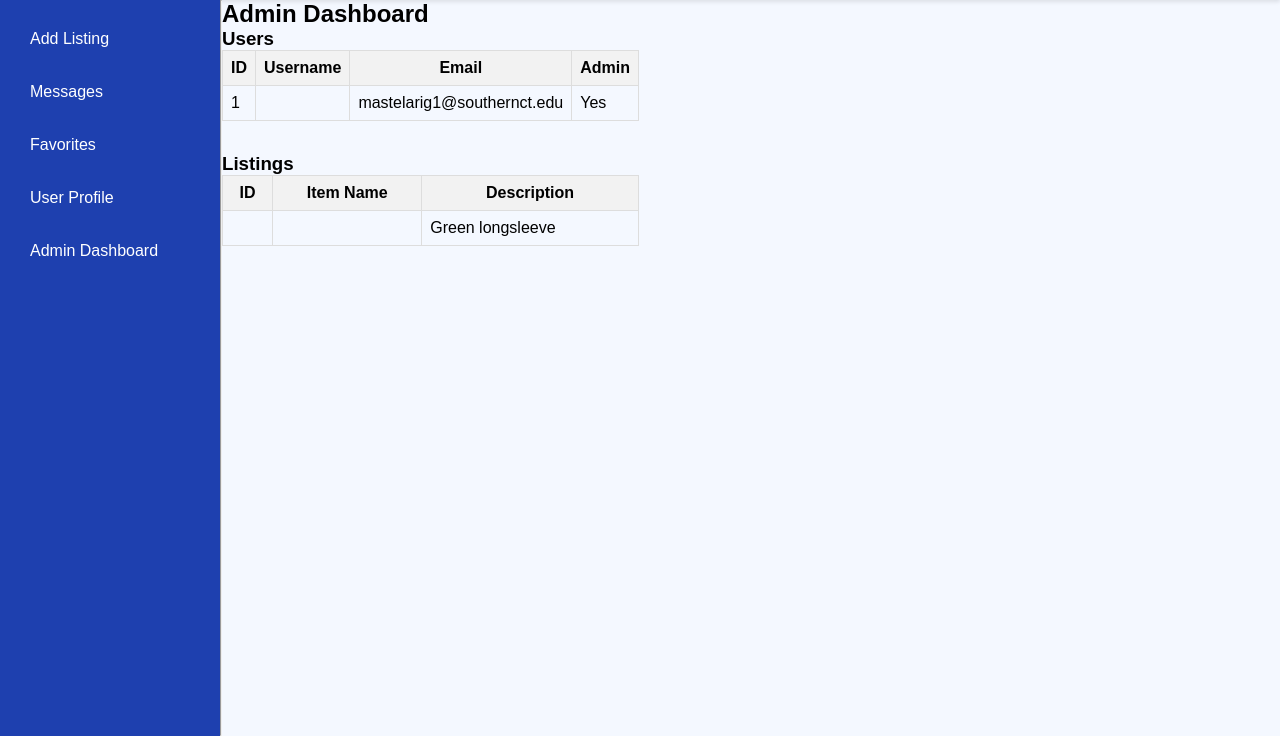
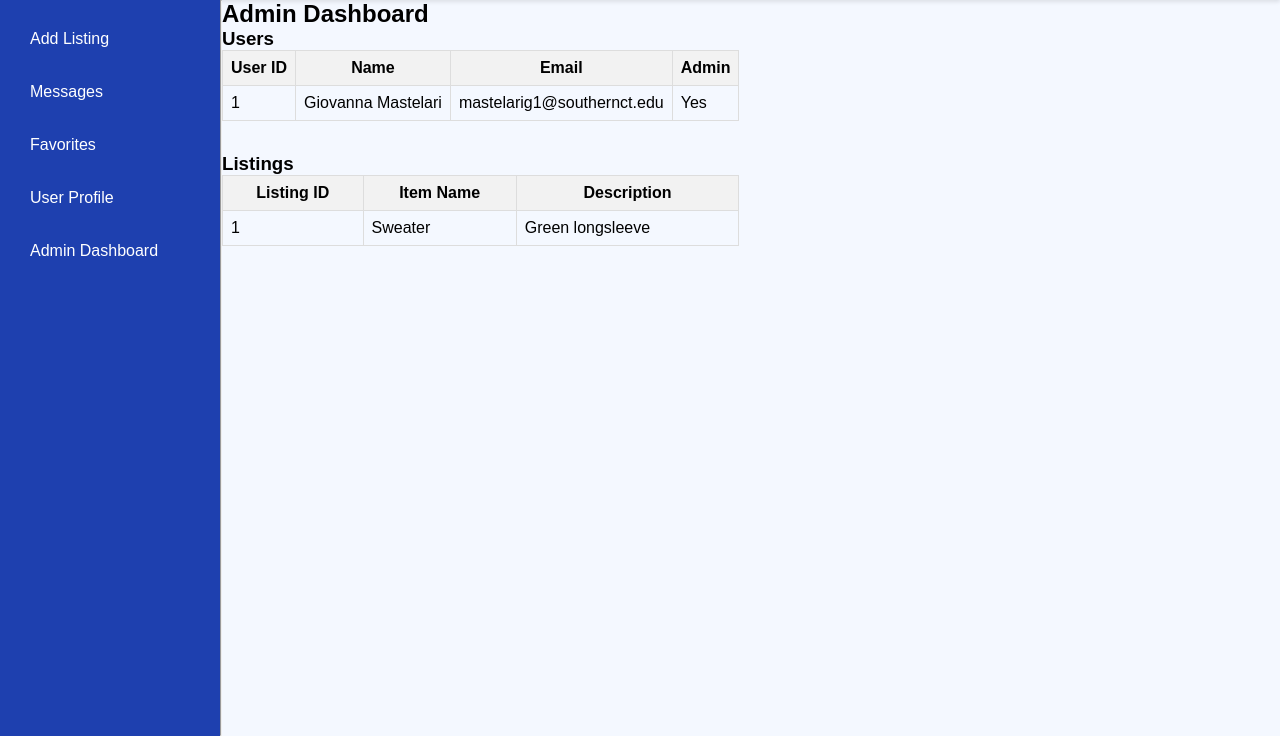
Before and after one commit to masterpillow/campus-closet, a Flask app: page /admin in a window 1280 px wide. Shown: the part 64-800 px from the top of the page. Run offline with Flask 3, Linux system fonts and the light colour scheme; a user stored in the database is signed in; data comes from the database, SQL or seed files in the repository.

Commit message:
Updated html for the admin dashboard page.

```diff
--- a/app/templates/admin_dashboard.html
+++ b/app/templates/admin_dashboard.html
@@ -6,15 +6,15 @@
     <h3>Users</h3>
     <table>
         <tr>
-            <th>ID</th>
-            <th>Username</th>
+            <th>User ID</th>
+            <th>Name</th>
             <th>Email</th>
             <th>Admin</th>
         </tr>
         {% for user in users %}
         <tr>
             <td>{{ user.id }}</td>
-            <td>{{ user.username }}</td>
+            <td>{{ user.name }}</td>
             <td>{{ user.email }}</td>
             <td>{{ "Yes" if user.is_admin else "No" }}</td>
         </tr>
@@ -24,14 +24,14 @@
     <h3>Listings</h3>
     <table>
         <tr>
-            <th>ID</th>
+            <th>Listing ID</th>
             <th>Item Name</th>
             <th>Description</th>
         </tr>
         {% for item in items %}
         <tr>
-            <td>{{ item.id }}</td>
-            <td>{{ item.name }}</td>
+            <td>{{ item.listingID }}</td>
+            <td>{{ item.title }}</td>
             <td>{{ item.description }}</td>
         </tr>
         {% endfor %}
```
